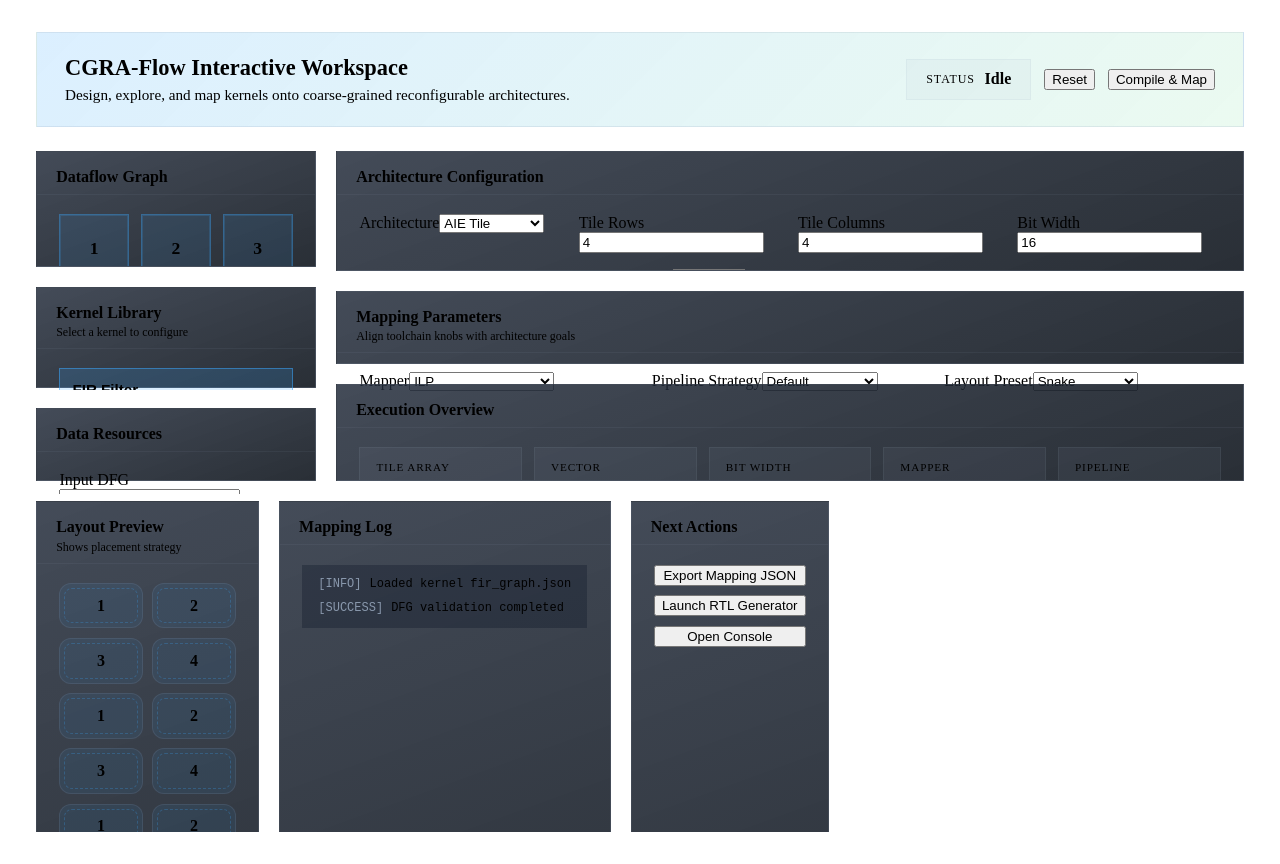
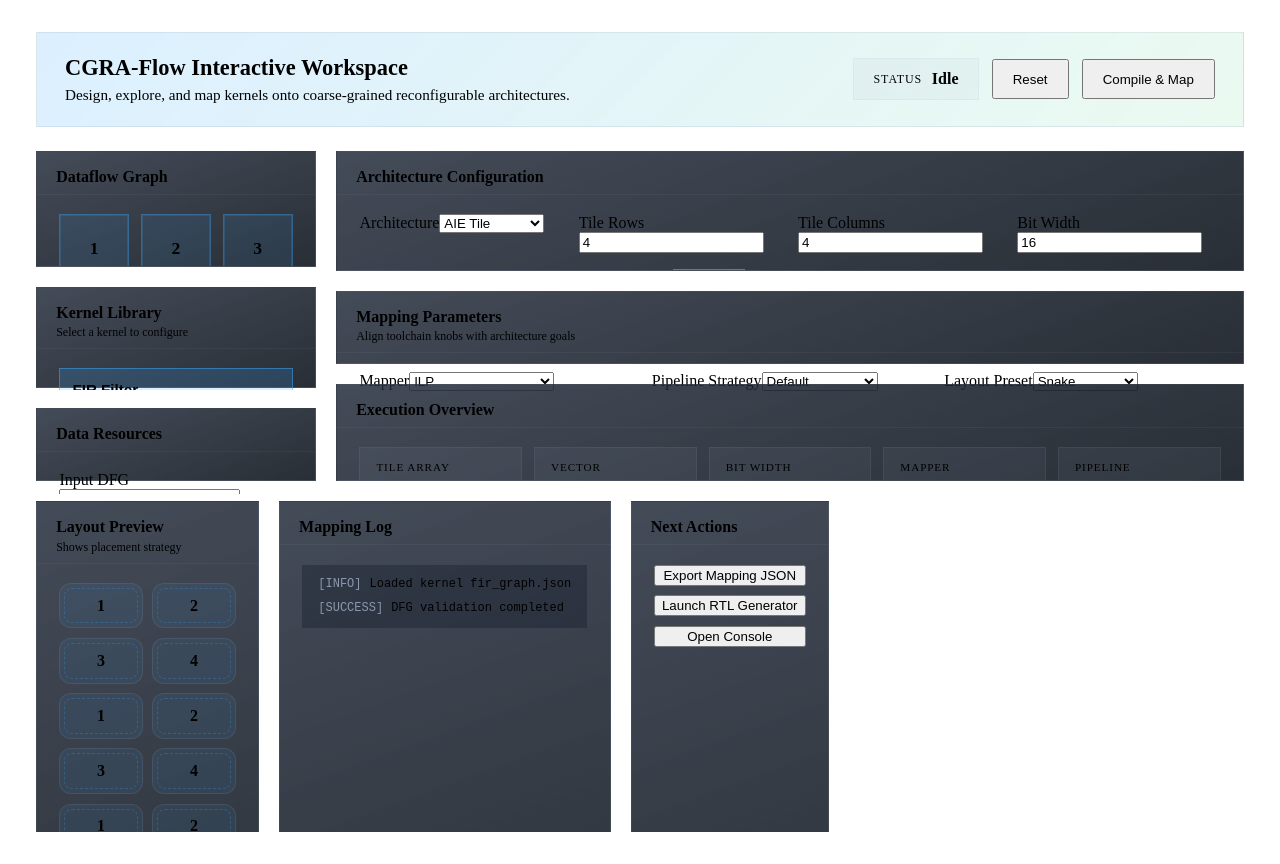
Before and after one commit to syifan/cgra-flow-ui, a React (Vite) app: page / in a window 1280 px wide. Built offline with nearby package versions, Linux system fonts and the light colour scheme; the HTML template or start-up script is replaced by a standard one.

Commit message:
Apply uniform height to all header action elements
Co-authored-by: syifan <2524066+syifan@users.noreply.github.com>

```diff
--- a/src/styles/app.scss
+++ b/src/styles/app.scss
@@ -33,6 +33,16 @@
   display: flex;
   align-items: center;
   gap: 0.8rem;
+}
+
+.header-actions button,
+.header-actions .stat-badge {
+  height: 2.5rem;
+  display: inline-flex;
+  align-items: center;
+  justify-content: center;
+  padding: 0 1.2rem;
+  line-height: 1;
 }
 
 .workspace {
@@ -280,7 +290,6 @@
   flex-direction: row;
   align-items: center;
   gap: 0.6rem;
-  padding: 0.65rem 1.2rem;
 }
 
 .stat-badge.inline .stat-label {
--- a/src/styles/index.scss
+++ b/src/styles/index.scss
@@ -53,6 +53,9 @@ textarea {
 }
 
 button {
+  display: inline-flex;
+  align-items: center;
+  justify-content: center;
   background: var(--accent);
   color: #0a1018;
   border: none;
```
